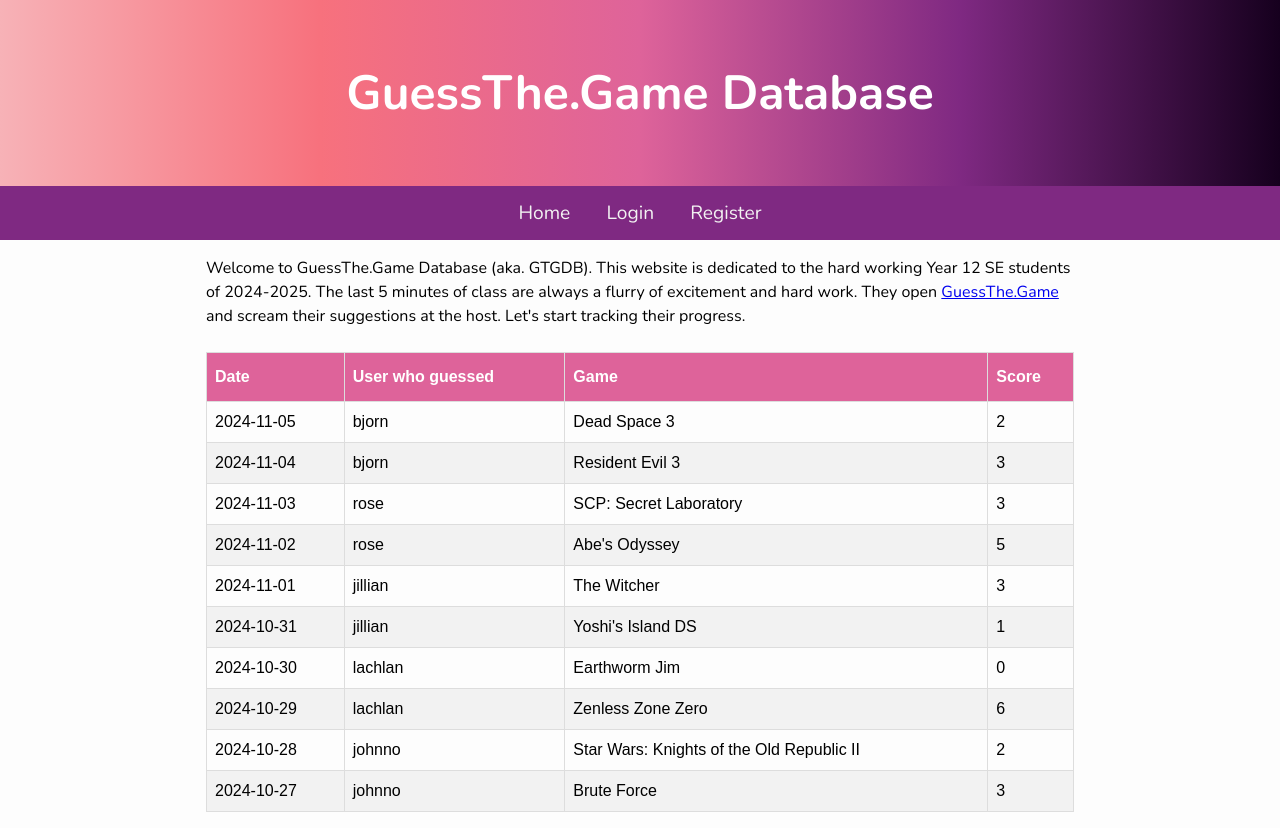
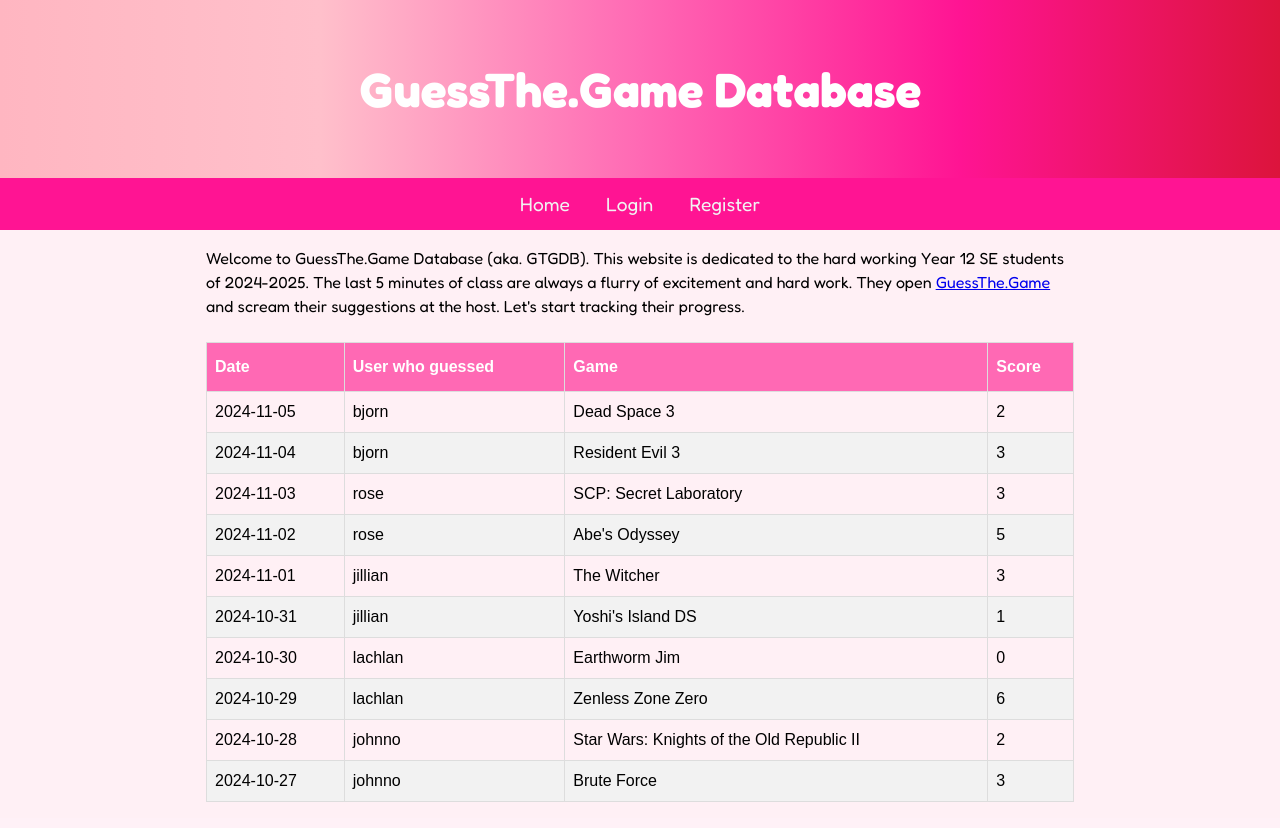
Before and after one commit to Aarushi0P/GTGDB-Project, a Flask app: page / in a window 1280 px wide. After the commit the page ends 802 px from the top, so only its background shows below. Run offline with Flask 3, Linux system fonts and the light colour scheme; data comes from the database, SQL or seed files in the repository.

Commit message:
Change theme to Hello Kitty: playful Fredoka font and pastel pink palette

```diff
--- a/static/css/style.css
+++ b/static/css/style.css
@@ -1,4 +1,4 @@
-@import url("https://fonts.googleapis.com/css?family=Nunito:400,700&display=swap");
+@import url("https://fonts.googleapis.com/css?family=Fredoka:400,700&display=swap");
 
 * {
     padding: 0;
@@ -7,8 +7,8 @@
 }
 
 body {
-    background: #fdfdfd;
-    font-family: "Nunito", sans-serif;
+    background: #FFF0F5;
+    font-family: "Fredoka", sans-serif;
     font-size: 1rem;
 }
 
@@ -22,14 +22,14 @@
 .banner {
     padding: 60px;
     text-align: center;
-    background: linear-gradient(to right, #F7B2B7, #F7717D, #DE639A, #7F2982, #16001E);
+    background: linear-gradient(to right, #FFB6C1, #FFC0CB, #FF69B4, #FF1493, #DC143C);
     color: white;
     font-size: 3em;
 }
 
 nav {
     overflow: hidden;
-    background-color: #7F2982;
+    background-color: #FF1493;
     text-align: center;
 }
 
@@ -48,7 +48,7 @@
 }
 
 nav a.active {
-    background-color: #16001E;
+    background-color: #DC143C;
     color: white;
 }
 
@@ -75,7 +75,7 @@
     padding-top: 12px;
     padding-bottom: 12px;
     text-align: left;
-    background-color: #DE639A;
+    background-color: #FF69B4;
     color: white;
 }
 
@@ -91,7 +91,7 @@
 
 input[type=submit] {
     width: 100%;
-    background-color: #F7717D;
+    background-color: #FFB6C1;
     color: white;
     padding: 14px 20px;
     margin: 8px 0;
@@ -102,11 +102,11 @@
 }
 
 input[type=submit]:hover {
-    background-color: #DE639A;
+    background-color: #FF1493;
 }
 
 button {
-    background-color: #F7717D;
+    background-color: #FFB6C1;
     color: white;
     padding: 14px 20px;
     margin: 8px 0;
```
